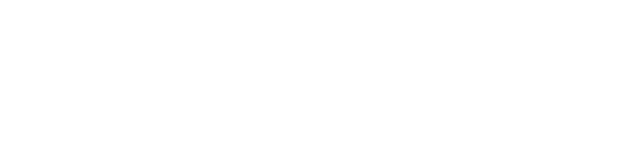
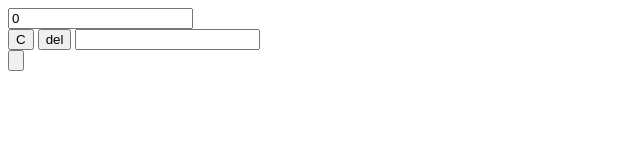
Before and after one commit to HartmanBrandon/FEM-Cal, a plain HTML site: page index.html in a window 1280 px wide. Shown: the whole page, without its empty margins (0-640 px from the left). Drawn offline with Linux system fonts and the light colour scheme.

Commit message:
Added the result and first section of buttons. Trying to decide if I want to go ahead and use Tailwind or not.

```diff
--- a/index.html
+++ b/index.html
@@ -6,6 +6,28 @@
     <title>Document</title>
 </head>
 <body>
+    <!--
+    - Create a wrapper with a width of 400px to set up the calculator
+    - Determine how many rows and columns we need
+    - Identify elements that occupy more than one column
+    - Determine the HTML tags required to code rows and cells
+    - Code a single row of 4 elements to start with and see if you can get that working
+    - Now add the other rows of 4 elements
+    - Finally, add the rows where there are fewer than 4 elements. What do you need to adjust to get these to work?
+    - Once your layout is mostly working, add the colors and make it pretty.
+    -->
+    <div class="wrapper">
+        <div class="result">
+            <input type="number" id="result" class="result" value="0" readonly/>
+        </div>
+        <div class="three-btn-section">
+            <input type="reset" value="C" class="clear-btn"/>
+            <input type="button" id="del-btn" class="del-btn" value="del"/>
+            <input type="number" id="divide" class="divide" value="%"/>
+        </div>
+        <input type="button" value="" />
+    </div>
+
 
 </body>
 </html>
```
